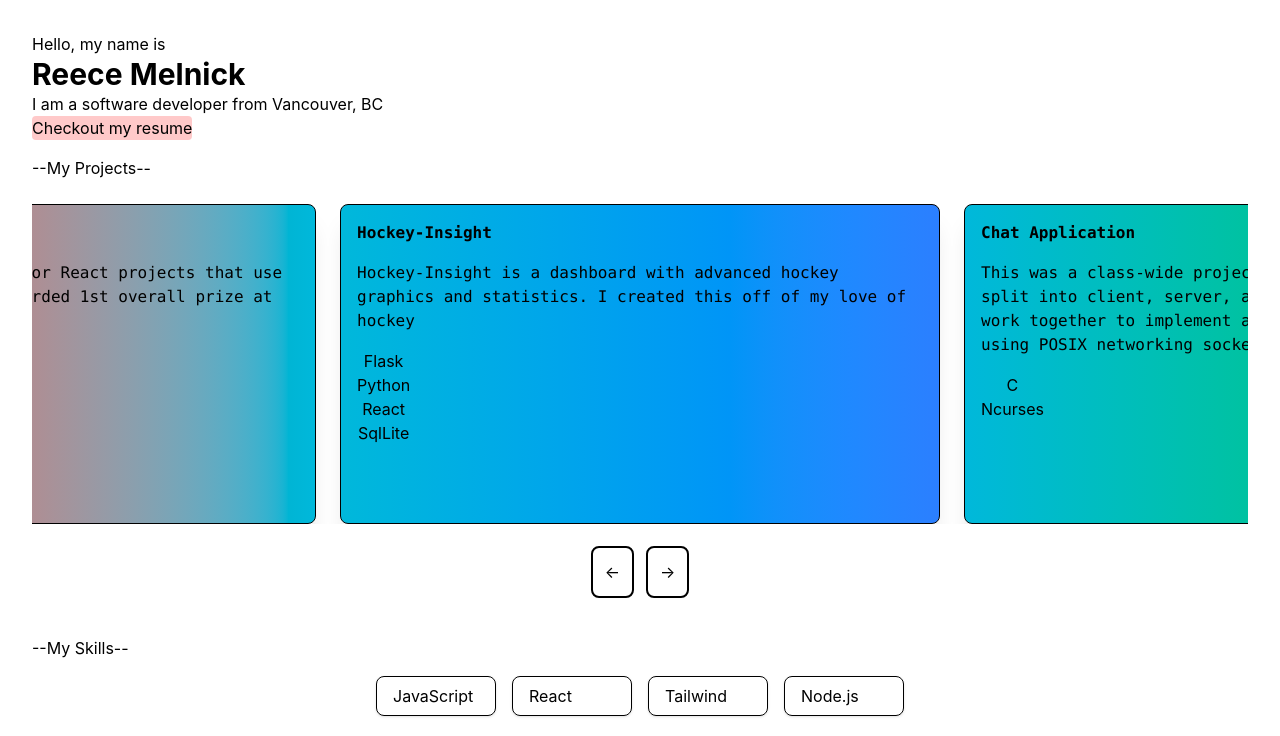
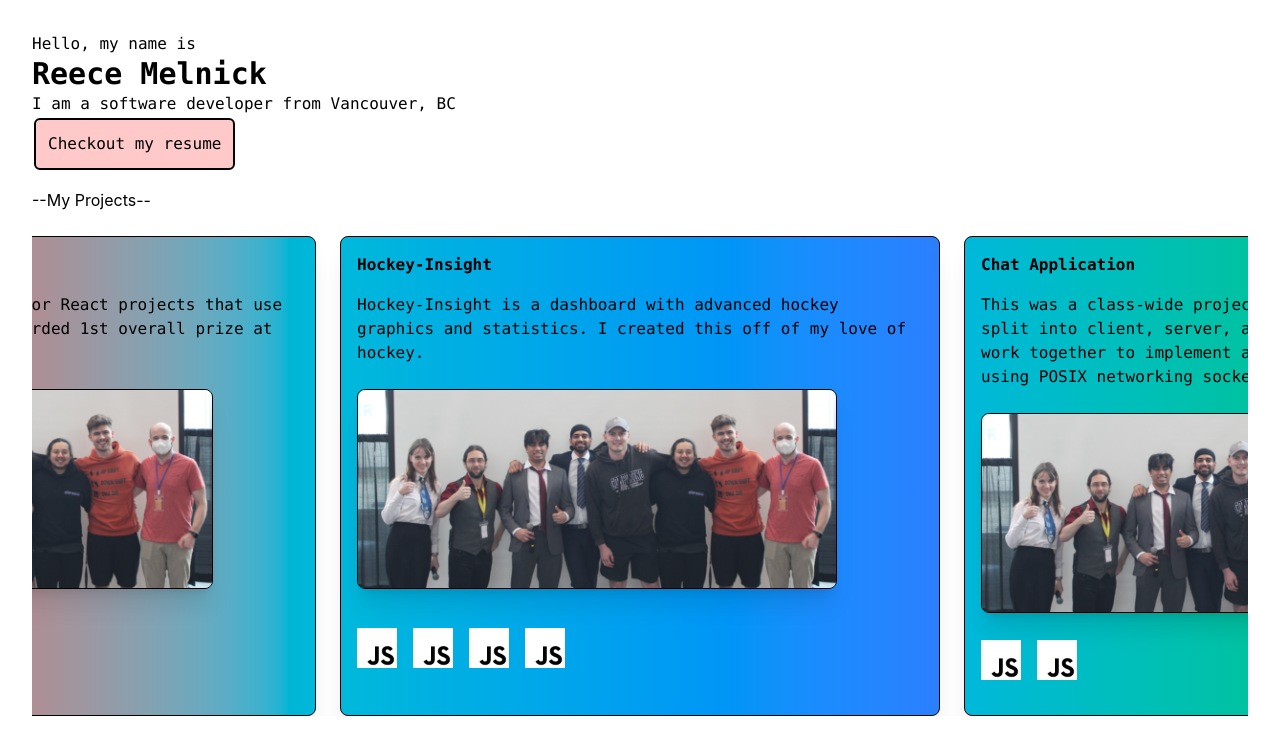
Before and after one commit to reecemelnick/reecemelnick, a React (Vite) app: page / in a window 1280 px wide. Shown: the top 736 px of the page. Built offline with nearby package versions, Linux system fonts and the light colour scheme.

Commit message:
image fitting and logos below. Data refactorization

```diff
--- a/src/App.jsx
+++ b/src/App.jsx
@@ -21,13 +21,13 @@ function App() {
   return (
     <>
       <div className='flex flex-col items-center gap-4 min-h-screen overflow-x-hidden'>
-        <div className='flex flex-col self-start items-start'>
+        <div className='flex flex-col self-start items-start font-mono'>
           <p>Hello, my name is</p>
-          <h1 className="text-3xl font-bold">
+          <h1 className="text-3xl font-bold font-mono">
           Reece Melnick
           </h1>
-          <p>I am a software developer from Vancouver, BC</p>
-          <button className='bg-red-200 rounded'>Checkout my resume</button>
+          <p className='font-mono'>I am a software developer from Vancouver, BC</p>
+          <button className='bg-red-200 shadow p-3 hover:bg-red-400 outline-2 m-1 rounded font-mono'>Checkout my resume</button>
         </div>
         <div className="flex flex-col items-center w-full">
           <h3 className='self-start'>--My Projects--</h3>
--- a/src/components/ProjectCard.jsx
+++ b/src/components/ProjectCard.jsx
@@ -1,4 +1,5 @@
 import { useEffect, useState } from 'react';
+import testImage from '../assets/hack_the_break_win.png';
 
 export default function ProjectCard({project}) {
 
@@ -35,13 +36,23 @@ export default function ProjectCard({project}) {
   },[]);
 
   return (
-    <div className={`w-150 h-80 p-4 flex flex-col items-start border rounded-lg shadow-xl bg-linear-to-r ${gradient}`}>
+    <div className={`w-150 h-120 p-4 flex flex-col items-start border rounded-lg shadow-xl bg-linear-to-r ${gradient}`}>
       <h2 className="font-mono font-black">{project.name}</h2>
       <p className="font-mono text-left mt-4 mb-4">{project.description}</p>
 
-      <h2>{project.toolsUsed.map((tool, index) =>
-        <p key={index}>{tool}</p> // Should be tool card when that is made
-      )}</h2>
+      <div className='w-120 h-50 border rounded-lg shadow-xl overflow-hidden mt-2 mb-2'>
+        <img className='w-full h-full object-cover' src={testImage} alt="" />
+      </div>
+
+      <div className='flex w-full justify-start gap-4 m-auto'>
+        {project.toolsUsed.map((tool) =>
+          <div className='' key={tool.id}>
+            {/* <p>{tool.name}</p> */}
+            <img className='w-10' src={tool.icon} alt="" />
+          </div>
+        )}
+      </div>
+
     </div>
   )
 }
--- a/src/data/data.js
+++ b/src/data/data.js
@@ -1,20 +1,33 @@
+import jsLogo from '../assets/jsLogo.png';
+
+const JS = { id: 1, name: "JavaScript", icon: jsLogo };
+const REACT = { id: 2, name: "React", icon: jsLogo };
+const TAILWIND = { id: 3, name: "Tailwind", icon: jsLogo };
+const FLASK = { id: 4, name: "Flask", icon: jsLogo };
+const PYTHON = { id: 5, name: "Python", icon: jsLogo };
+const SQLITE = { id: 6, name: "SqlLite", icon: jsLogo };
+const C_LANG = { id: 7, name: "C", icon: jsLogo };
+const NCURSES = { id: 8, name: "Ncurses", icon: jsLogo };
+
+export const tools = [JS, REACT, TAILWIND, FLASK, PYTHON, SQLITE, C_LANG, NCURSES];
+
 export const projects = [
   {
     id: 1,
     name: "QuickStyle",
     description: "QuickSyle is a developer tool for React projects that use Tailwindcss. QuickStyle was awarded 1st overall prize at the HackTheBreak hackathon.",
-    toolsUsed: ["JavaScript", "React", "Tailwind"],
+    toolsUsed: [JS, REACT, TAILWIND],
   },
   {
     id: 2,
     name: "Hockey-Insight",
-    description: "Hockey-Insight is a dashboard with advanced hockey graphics and statistics. I created this off of my love of hockey",
-    toolsUsed: ["Flask", "Python", "React", "SqlLite"],
+    description: "Hockey-Insight is a dashboard with advanced hockey graphics and statistics. I created this off of my love of hockey.",
+    toolsUsed: [FLASK, PYTHON, REACT, SQLITE],
   },
   {
     id: 3,
     name: "Chat Application",
-    description: "This was a class-wide project done at BCIT where we were split into client, server, and protocol teams and has to work together to implement a chat application written in C using POSIX networking sockets",
-    toolsUsed: ["C", "Ncurses"],
+    description: "This was a class-wide project done at BCIT where we were split into client, server, and protocol teams and has to work together to implement a chat application written in C using POSIX networking sockets.",
+    toolsUsed: [C_LANG, NCURSES],
   },
 ];
```
